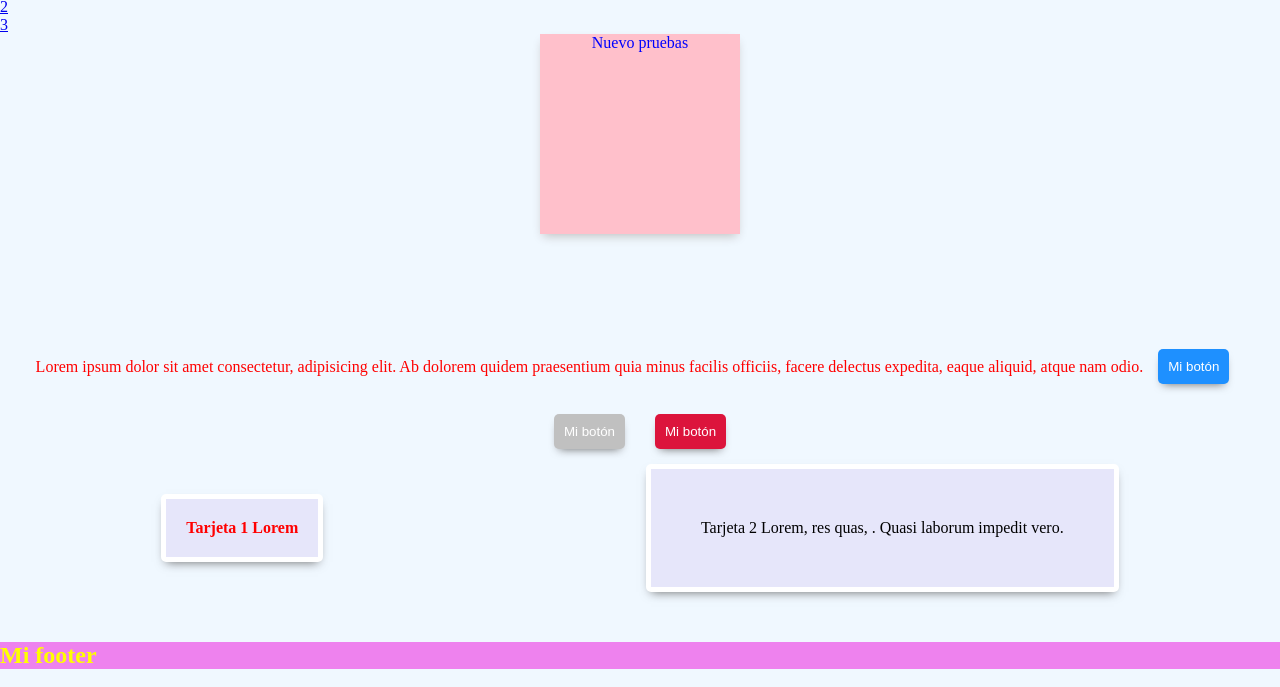
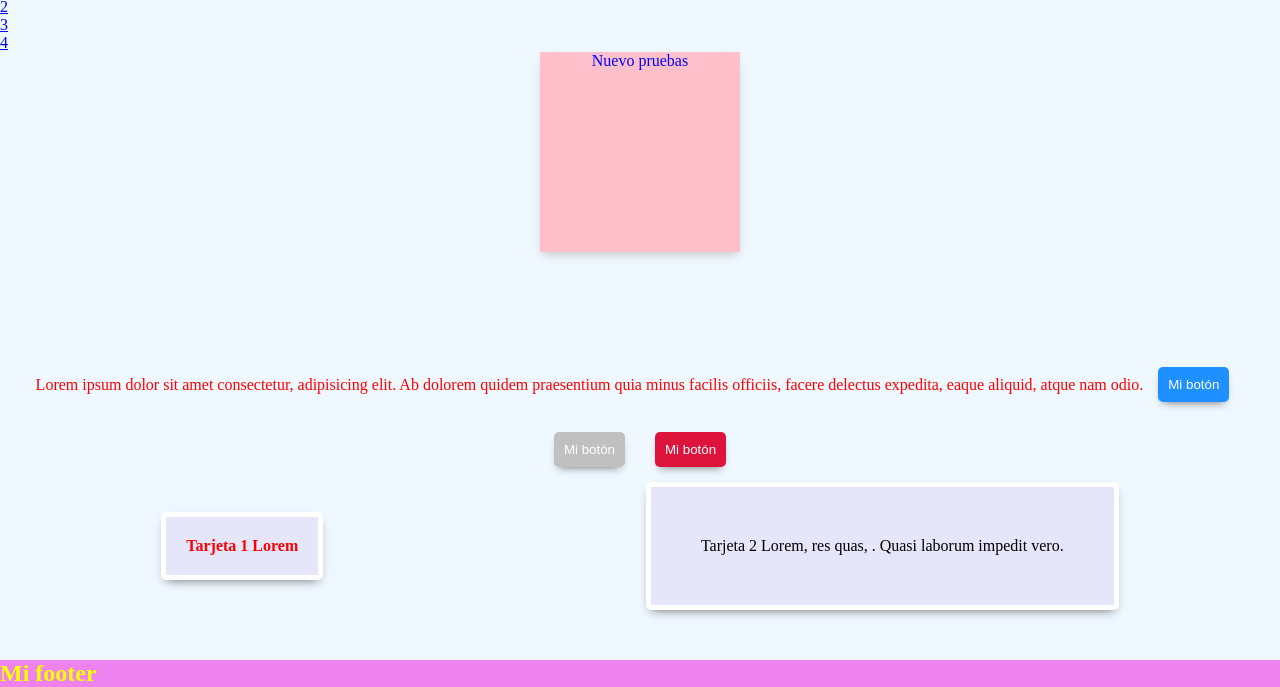
Before and after one commit to EloyClemente/sass-1, a plain HTML site: page index.html in a window 1280 px wide. Shown: the part 120-807 px from the top of the page. Drawn offline with Linux system fonts and the light colour scheme; files whose address does not match are found by name.

Commit message:
Nuevo enlace 4

```diff
--- a/index.html
+++ b/index.html
@@ -18,6 +18,7 @@
             <li><a href="#">1</a></li>
             <li><a href="#">2</a></li>
             <li><a href="#">3</a></li>
+            <li><a href="#">4</a></li>
         </ul>
     </nav>
 
```
